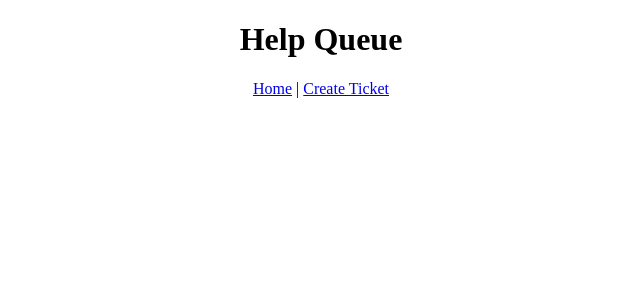
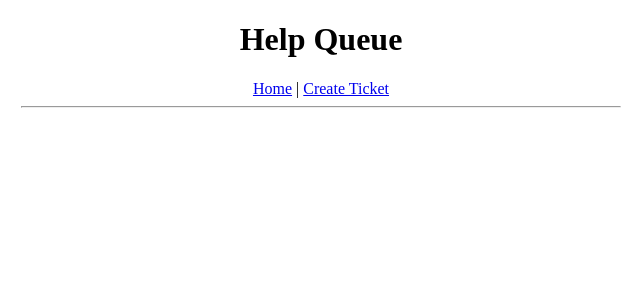
Before and after one commit to mabry1985/help-queue-react, a React app: page / in a window 1280 px wide. Shown: the top 300 px of the page, without its empty margins (319-959 px from the left). Built offline with nearby package versions, Linux system fonts and the light colour scheme.

Commit message:
add event listener to forms

```diff
--- a/src/App.jsx
+++ b/src/App.jsx
@@ -26,7 +26,7 @@ class App extends React.Component {
         <BrowserRouter>
           <main className="container">
             <Header />
-            <Routes  />
+            <Routes handleAddingNewTicketToList={this.handleAddingNewTicketToList}  masterTicketList={this.state.masterTicketList}/>
           </main>
         </BrowserRouter>
       </div>
--- a/src/Routes.jsx
+++ b/src/Routes.jsx
@@ -4,15 +4,15 @@ import TicketList from './components/TicketList';
 import NewTicketForm from './components/NewTicketForm';
 import NewTicketControl from './components/NewTicketControl';
 
-// the lesson specifies this.handleAddingNewTicketToList for the route,
-//but because this is happening in Routes and not App,
-//the value of "this" has changed, so we need to import the App and use it instead
-import App from './App';
 
-const Routes = () => (
+
+
+const Routes = (props) => (
   <Switch>
-    <Route exact path="/" component={TicketList} />
-    <Route path="/newticket" render={()=><NewTicketControl onNewTicketCreation={App.handleAddingNewTicketToList} />} />
+  {  console.log(props)};
+
+    <Route exact path="/" render={()=><TicketList ticketList={props.masterTicketList} />} />
+    <Route path="/newticket" render={()=><NewTicketControl onNewTicketCreation={props.handleAddingNewTicketToList} />} />
   </Switch>
 );
 
--- a/src/components/NewTicketControl.jsx
+++ b/src/components/NewTicketControl.jsx
@@ -1,7 +1,7 @@
 import React from 'react';
 import PropTypes from 'prop-types';
 import ConfirmationQuestions from './ConfirmationQuestions';
-import NewTicketForm from './NewTicketForm'
+import NewTicketForm from './NewTicketForm';
 
 class NewTicketControl extends React.Component {
   constructor(props) {
@@ -26,10 +26,11 @@ class NewTicketControl extends React.Component {
   render() {
     let currentlyVisibleContent = null;
     if (this.state.formVisibleOnPage) {
-      currentlyVisibleContent = <NewTicketForm />;
-      console.log('New Ticket From is Now Visible');
+      console.log("this is coming from New Ticket Control", this)
+      currentlyVisibleContent = <NewTicketForm onNewTicketCreation={this.props.onNewTicketCreation} />;
+
     } else {
-      console.log('New Ticket not visible, Confirmation Questions shown');
+
       currentlyVisibleContent = <ConfirmationQuestions onTroubleshootingConfirmation={this.handleTroubleShootingConfirmation}/>;
     };
 
@@ -41,4 +42,8 @@ class NewTicketControl extends React.Component {
   }
 }
 
+NewTicketControl.propTypes = {
+  onNewTicketCreation: PropTypes.func,
+};
+
 export default NewTicketControl;
--- a/src/components/NewTicketForm.jsx
+++ b/src/components/NewTicketForm.jsx
@@ -1,12 +1,18 @@
 import React from 'react';
+import PropTypes from 'prop-types';
 
-function NewTicketForm() {
+function NewTicketForm(props) {
   let _names = null;
   let _location = null;
   let _issue = null;
 
   function handleNewTicketFormSubmission(event) {
+    console.log(props)
     event.preventDefault();
+    props.onNewTicketCreation({ names: _names.value, location: _location.value, issue: _issue.value });
+    _names.value = '';
+    _location.value = '';
+    _issue.value = '';
   }
 
   return (
@@ -16,7 +22,7 @@ function NewTicketForm() {
           type='text'
           id='names'
           placeholder='Pair Names'
-          />
+          ref={(input) => {_names = input;}}/>
 
         <input
           type='text'
@@ -35,4 +41,8 @@ function NewTicketForm() {
   );
 }
 
+NewTicketForm.propTypes = {
+  onNewTicketCreation: PropTypes.func,
+};
+
 export default NewTicketForm;
--- a/src/components/Ticket.jsx
+++ b/src/components/Ticket.jsx
@@ -1,7 +1,7 @@
-import React from "react";
-import PropTypes from "prop-types";
+import React from 'react';
+import PropTypes from 'prop-types';
 
-function Ticket(props){
+function Ticket(props) {
   return (
       <div>
         <h3>{props.location} - {props.names}</h3>
--- a/src/components/TicketList.jsx
+++ b/src/components/TicketList.jsx
@@ -2,10 +2,17 @@ import React from 'react';
 import Ticket from './Ticket';
 import PropTypes from 'prop-types';
 
-function TicketList() {
+function TicketList(props) {
 
   return (
     <div>
+      <hr/>
+      {props.ticketList.map((ticket, index) =>
+        <Ticket names={ticket.names}
+          location={ticket.location}
+          issue={ticket.issue}
+          key={index}/>
+      )}
     </div>
   );
 
```
